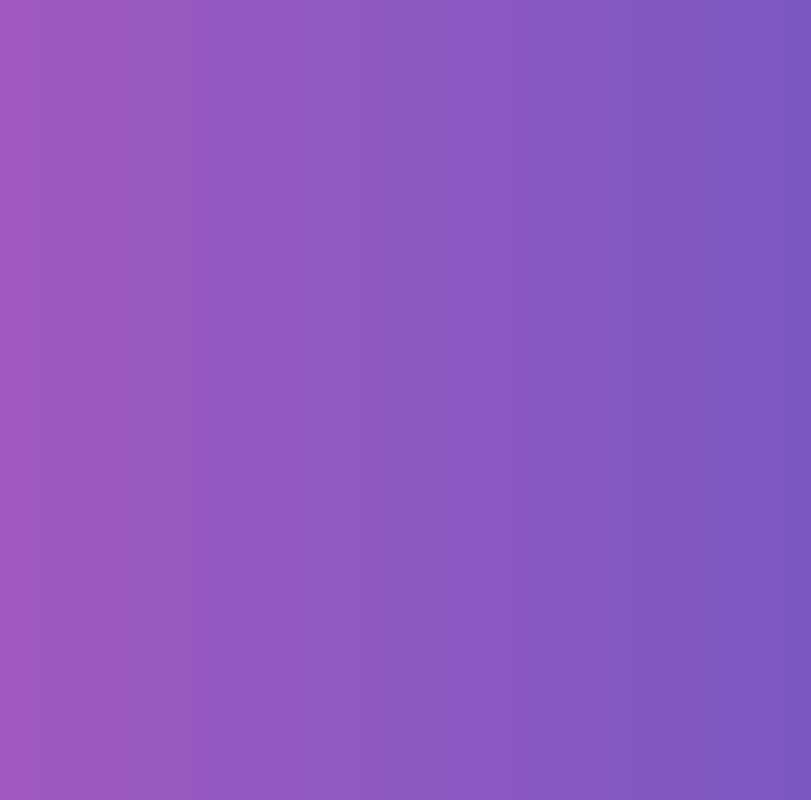
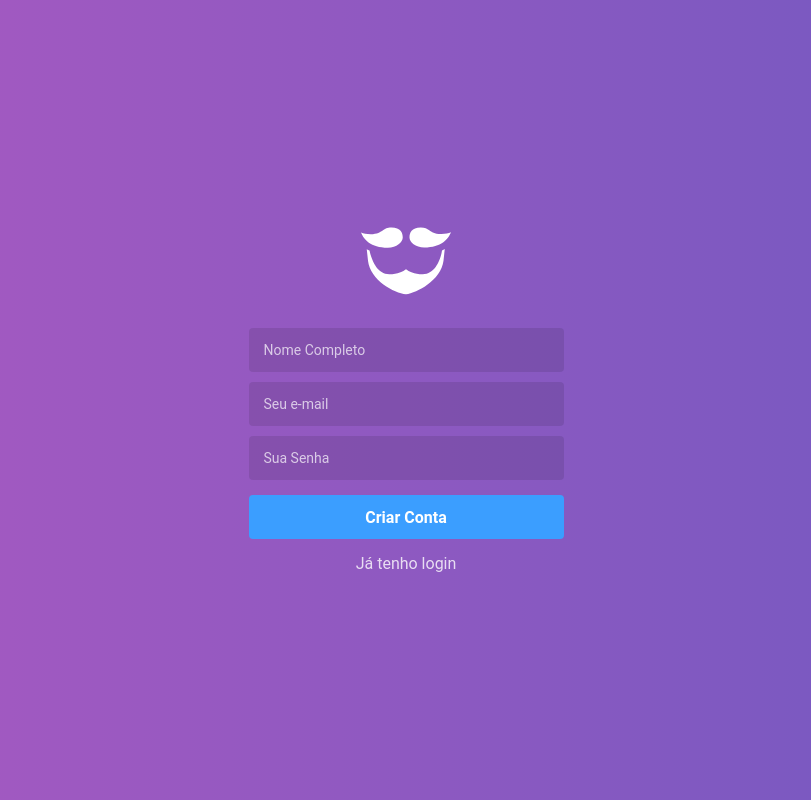
Before and after one commit to puera/gobarber-frontend, a React (Create React App) app: page /register in a window 1280 px wide. Shown: the whole page, without its empty margins (234-1045 px from the left). Built offline with nearby package versions, Linux system fonts and the light colour scheme; the HTML template or start-up script is replaced by a standard one.

Commit message:
Apply style on AuthLayout

```diff
--- a/package.json
+++ b/package.json
@@ -7,6 +7,7 @@
     "@testing-library/react": "^9.3.2",
     "@testing-library/user-event": "^7.1.2",
     "history": "^4.10.1",
+    "polished": "^3.4.4",
     "prop-types": "^15.7.2",
     "react": "^16.12.0",
     "react-dom": "^16.12.0",
--- a/src/pages/SignIn/index.js
+++ b/src/pages/SignIn/index.js
@@ -1,7 +1,20 @@
 import React from 'react';
+import { Link } from 'react-router-dom';
 
-// import { Container } from './styles';
+import logo from '~/assets/img/logo.svg';
 
 export default function SignIn() {
-  return <h1>SignIn</h1>;
+  return (
+    <>
+      <img src={logo} alt="GoBarber" />
+
+      <form>
+        <input type="email" placeholder="Seu e-mail" />
+        <input tyep="password" placeholder="Sua Senha" />
+
+        <button type="submit">Acessar</button>
+        <Link to="/register">Criar conta gratuita</Link>
+      </form>
+    </>
+  );
 }
--- a/src/pages/SignUp/index.js
+++ b/src/pages/SignUp/index.js
@@ -1,7 +1,22 @@
 import React from 'react';
+import { Link } from 'react-router-dom';
 
-// import { Container } from './styles';
+import logo from '~/assets/img/logo.svg';
 
 export default function SignUp() {
-  return <div />;
+  return (
+    <>
+      <img src={logo} alt="GoBarber" />
+
+      <form>
+        <input placeholder="Nome Completo" />
+        <input type="email" placeholder="Seu e-mail" />
+
+        <input tyep="password" placeholder="Sua Senha" />
+
+        <button type="submit">Criar Conta</button>
+        <Link to="/">Já tenho login</Link>
+      </form>
+    </>
+  );
 }
--- a/src/pages/_layouts/auth/index.js
+++ b/src/pages/_layouts/auth/index.js
@@ -1,10 +1,14 @@
 import React from 'react';
 import PropTypes from 'prop-types';
 
-import { Wrapper } from './styles';
+import { Wrapper, Content } from './styles';
 
 export default function AuthLayout({ children }) {
-  return <Wrapper>{children}</Wrapper>;
+  return (
+    <Wrapper>
+      <Content>{children}</Content>
+    </Wrapper>
+  );
 }
 
 AuthLayout.propTypes = {
--- a/src/pages/_layouts/auth/styles.js
+++ b/src/pages/_layouts/auth/styles.js
@@ -1,6 +1,63 @@
 import styled from 'styled-components';
+import { darken } from 'polished';
 
 export const Wrapper = styled.div`
   height: 100%;
   background: linear-gradient(-90deg, #7159c1, #ab59c1);
+  display: flex;
+  justify-content: center;
+  align-items: center;
 `;
+
+export const Content = styled.div`
+  width: 100%;
+  max-width: 315px;
+  text-align: center;
+
+  form {
+    display: flex;
+    flex-direction: column;
+    margin-top: 30px;
+
+    input {
+      background: rgba(0, 0, 0, 0.1);
+      border: 0;
+      border-radius: 4px;
+      height: 44px;
+      padding: 0 15px;
+      color: #fff;
+      margin: 0 0 10px;
+
+      &::placeholder {
+        color: rgba(255, 255, 255, 0.7);
+      }
+    }
+
+    button {
+      margin: 5px 0 0;
+      height: 44px;
+      background: #3b9eff;
+      font-weight: bold;
+      color: #fff;
+      border: 0;
+      border-radius: 4px;
+      font-size: 16px;
+      transition: background 0.2s;
+
+      &:hover {
+        background: ${darken(0.03, '#3b9eff')};
+      }
+    }
+
+    a {
+      color: #fff;
+      margin-top: 15px;
+      font-size: 16px;
+      opacity: 0.8;
+
+      &:hover {
+        opacity: 1;
+      }
+    }
+  }
+`;
```
Also changed, not shown: src/assets/img/logo.svg (added), 1 other file (tests, documents, lock files or other folders).
